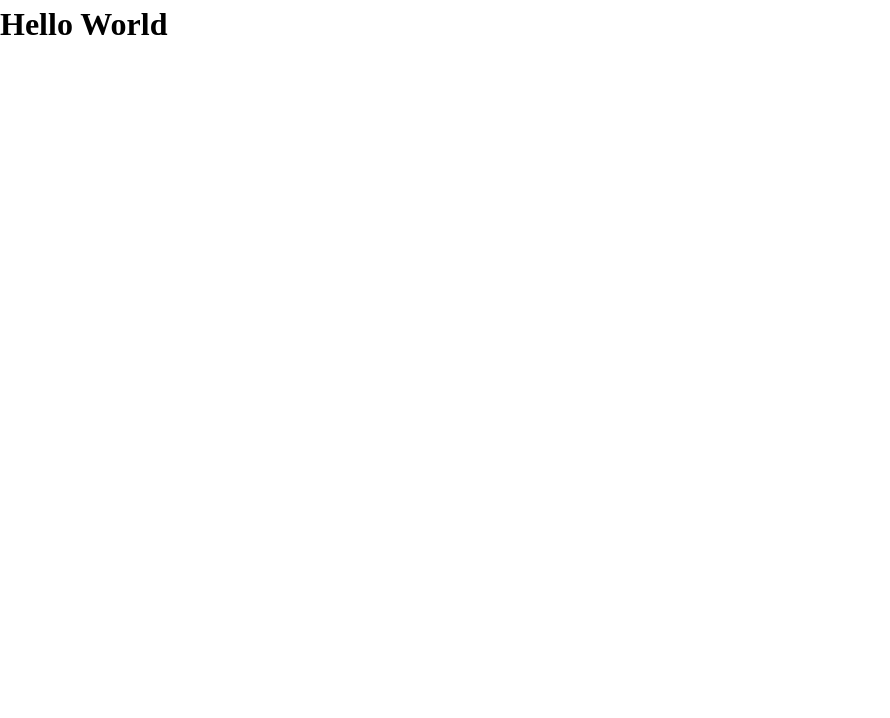
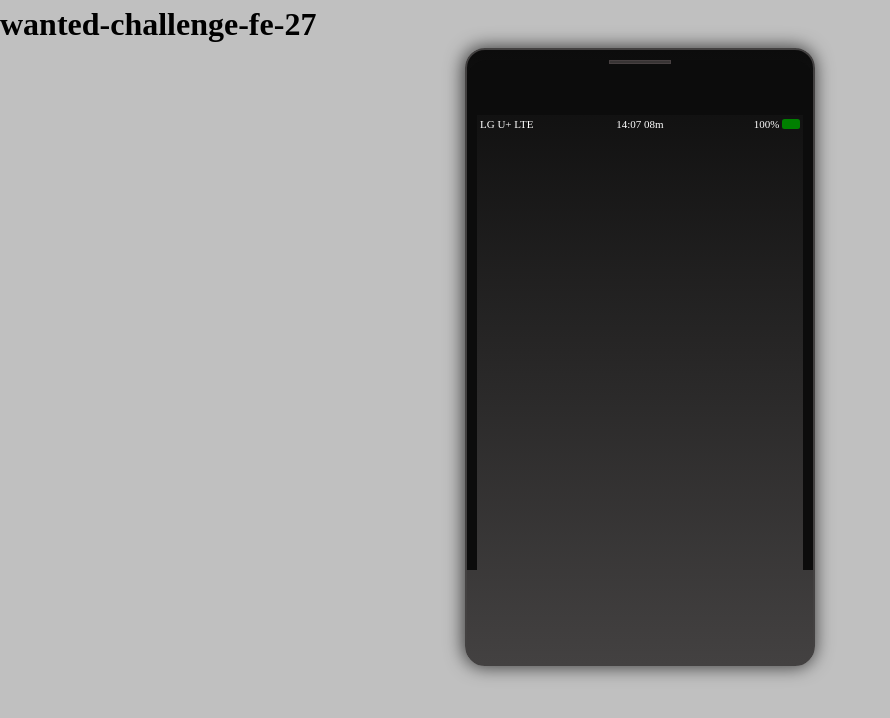
Before and after one commit to jeongbaebang/project-smartphone-react, a React (Vite) app: page / in a window 1280 px wide. Shown: the top 718 px of the page, without its empty margins (0-890 px from the left). Built offline with nearby package versions, Linux system fonts and the light colour scheme.

Commit message:
add: 스크린 헤더 추가

```diff
--- a/src/App.tsx
+++ b/src/App.tsx
@@ -1,5 +1,17 @@
+import Header from './components/Header';
+import Layout from './components/Layout';
+import Screen from './components/Screen';
+
 function App() {
-  return <h1>Hello World</h1>;
+  return (
+    <>
+      <h1>wanted-challenge-fe-27</h1>
+      <Layout>
+        <Header />
+        <Screen />
+      </Layout>
+    </>
+  );
 }
 
 export default App;
--- /dev/null
+++ b/src/components/Header/index.tsx
@@ -0,0 +1,26 @@
+import styled from 'styled-components';
+
+const Header = () => {
+  return (
+    <Container>
+      <Line />
+    </Container>
+  );
+};
+
+const Container = styled.div`
+  height: 45px;
+  margin-top: 10px;
+  border-radius: 20px 20px 0px 0px;
+  background-color: rgba(12, 12, 12, 1);
+`;
+
+const Line = styled.div`
+  width: 62px;
+  height: 4px;
+  margin: 0 auto;
+  border: 1px solid #5a505270;
+  background-color: #383434;
+`;
+
+export default Header;
--- /dev/null
+++ b/src/components/Layout.tsx
@@ -0,0 +1,19 @@
+import { PropsWithChildren } from 'react';
+import styled from 'styled-components';
+
+const Layout: React.FC<PropsWithChildren> = ({ children }) => {
+  return <Container>{children}</Container>;
+};
+
+const Container = styled.div`
+  max-width: 350px;
+  height: 618px;
+  margin: 0 auto;
+  text-align: center;
+  border-radius: 20px;
+  border: 2px solid rgb(67 65 65);
+  background: linear-gradient(rgb(12 12 12), rgb(67 65 65));
+  box-shadow: -1px 0px 18px 1px rgba(0, 0, 0, 0.7);
+`;
+
+export default Layout;
--- /dev/null
+++ b/src/components/Screen/Top.tsx
@@ -0,0 +1,81 @@
+import { useEffect, useState } from 'react';
+import styled from 'styled-components';
+
+export const ScreenTop = () => {
+  const [currentTime, setCurrentTime] = useState(getTime());
+
+  useEffect(() => {
+    const clearId = setInterval(() => {
+      setCurrentTime(getTime());
+    }, 1000);
+
+    return () => clearInterval(clearId);
+  }, []);
+
+  return (
+    <TopContainer>
+      <MobileCarrier>LG U+ LTE</MobileCarrier>
+      <Timezone>{currentTime}m</Timezone>
+      <BatteryCapacity>100%</BatteryCapacity>
+      <Battery />
+    </TopContainer>
+  );
+};
+
+const getTime = () => {
+  const date = new Date();
+
+  const padStartFunc = (dates: number[]) => {
+    return dates.map((value) => String(value).padStart(2, '0'));
+  };
+
+  const [hours, minutes, seconds] = padStartFunc([
+    date.getHours(),
+    date.getMinutes(),
+    date.getSeconds(),
+  ]);
+
+  return `${hours}:${minutes} ${seconds}`;
+};
+
+const TopContainer = styled.div`
+  width: 100%;
+  height: 21px;
+  font-size: 11px;
+  font-weight: 400;
+  padding: 3px;
+  padding-top: 0px;
+  display: flex;
+  align-items: center;
+  justify-content: space-around;
+`;
+
+const TopItem = styled.div`
+  width: 38px;
+  color: rgb(255 255 255);
+`;
+
+const MobileCarrier = styled(TopItem)`
+  flex-grow: 1;
+  text-align: left;
+`;
+
+const Timezone = styled(TopItem)`
+  flex-grow: 5;
+  text-align: center;
+`;
+
+const BatteryCapacity = styled(TopItem)`
+  flex-grow: 0.3;
+  text-align: right;
+`;
+
+const Battery = styled(TopItem)`
+  display: inline;
+  width: 1.1rem;
+  height: 0.6rem;
+  margin-left: 3px;
+  border-radius: 2.5px;
+  filter: blur(0.5px);
+  background-color: green;
+`;
--- /dev/null
+++ b/src/components/Screen/index.tsx
@@ -0,0 +1,19 @@
+import styled from 'styled-components';
+
+import { ScreenTop } from './Top';
+
+const Screen = () => {
+  return (
+    <Container>
+      <ScreenTop />
+    </Container>
+  );
+};
+
+const Container = styled.main`
+  height: 465px;
+  border: 10px solid rgba(12, 12, 12, 1);
+  border-bottom: none;
+`;
+
+export default Screen;
--- a/src/styles/theme.ts
+++ b/src/styles/theme.ts
@@ -19,7 +19,7 @@ interface CustomTheme {
 
 export const lightTheme: DefaultTheme = {
   background: {
-    primary: '#ffffff',
+    primary: 'silver',
     secondary: '#f8f8f8',
   },
   text: {
```
